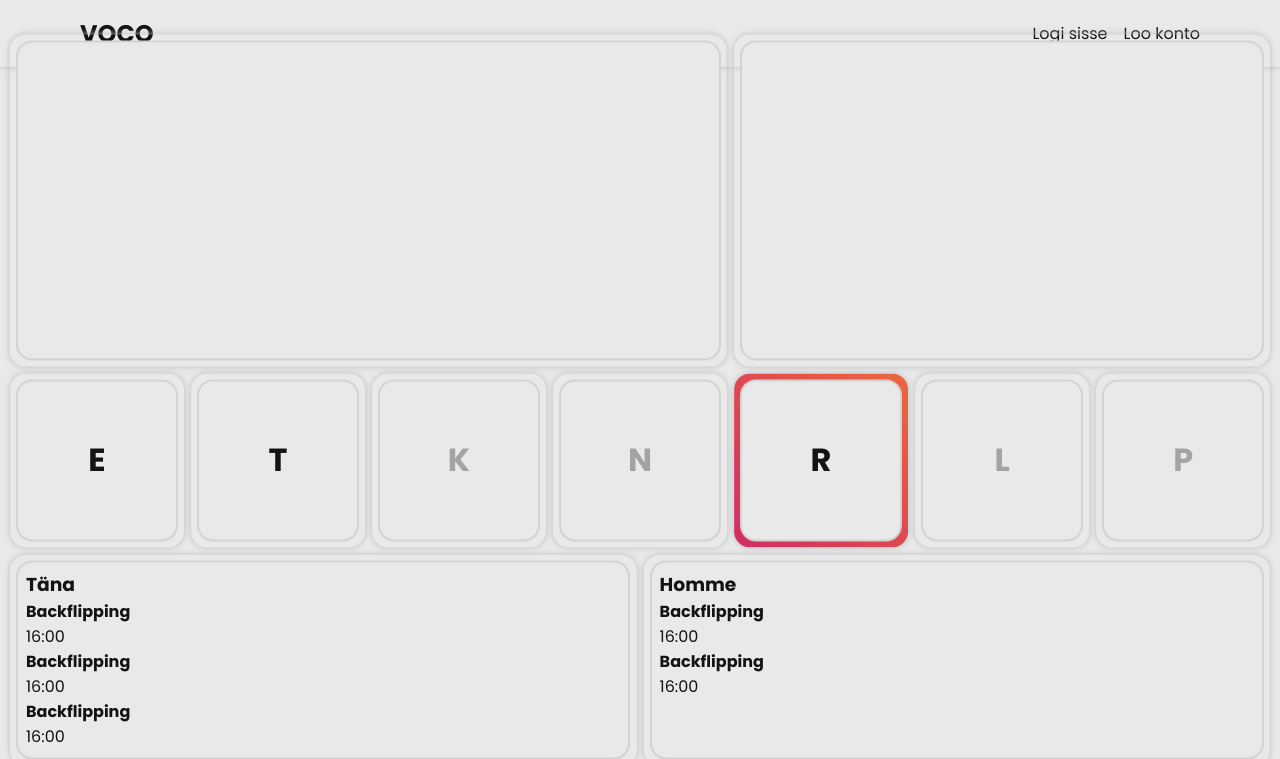
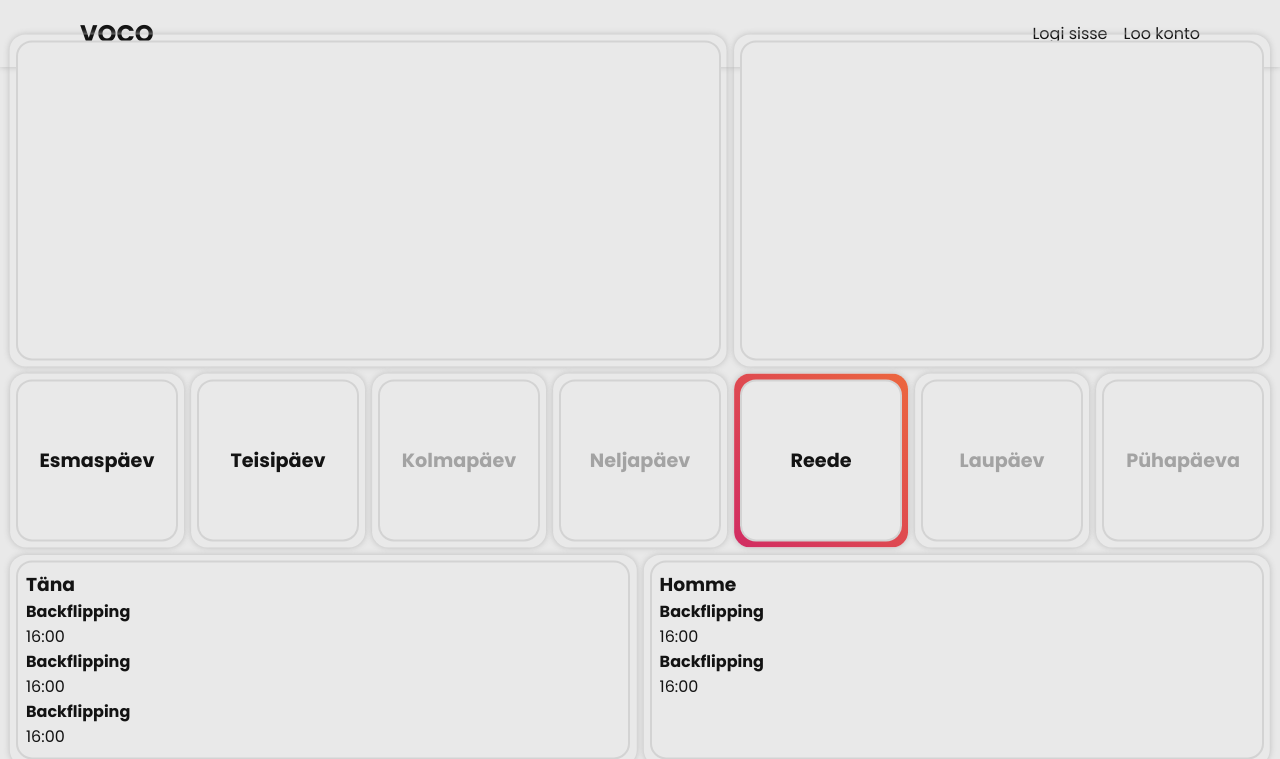
Before and after one commit to Naveler/Spordiosakond, a PHP site: page /Pages/MainPage.php in a window 1280 px wide. Shown: the top 759 px of the page. Run offline with PHP 8.4, Linux system fonts and the light colour scheme; some web fonts are replaced.

Commit message:
Shows full day names when using widescreen

```diff
--- a/Pages/CSS/style.css
+++ b/Pages/CSS/style.css
@@ -71,7 +71,6 @@ body {
   color: var(--txt-color);
 
   border: var(--border);
-  /* margin: 0.5rem; */
 
   /* Fade */
   transition: background-color 0.5s;
@@ -147,9 +146,6 @@ body {
   grid-area: span 1;
   aspect-ratio: 1;
 
-  font-size: 2rem;
-  font-weight: bold;
-
   flex-direction: column;
   justify-content: center;
   align-items: center;
@@ -158,6 +154,16 @@ body {
 
 .has-activities {
   color: var(--txt-color);
+}
+
+.day > span {
+  --font-size: 1.2rem;
+  font-size: var(--font-size);
+  font-weight: bold;
+}
+
+.day > span::first-letter {
+  font-size: var(--font-size);
 }
 
 .quick-summary {
@@ -175,6 +181,16 @@ body {
 .today li,
 .tomorrow li {
   list-style: none;
+}
+
+@media screen and (max-width: 1000px) {
+  .day > span {
+    font-size: 0rem;
+  }
+
+  .day > span::first-letter {
+    font-size: 2rem;
+  }
 }
 
 @media screen and (max-width: 850px) {
--- a/Pages/MainPage.php
+++ b/Pages/MainPage.php
@@ -30,13 +30,13 @@
         <div class="details element"></div>
       </div>
       <div class="week grid">
-        <div class="day element clickable flex has-activities">E</div>
-        <div class="day element clickable flex has-activities">T</div>
-        <div class="day element clickable flex">K</div>
-        <div class="day element clickable flex">N</div>
-        <div class="day element clickable flex current-day has-activities">R</div>
-        <div class="day element clickable flex">L</div>
-        <div class="day element clickable flex">P</div>
+        <div class="day element clickable flex has-activities"><span>Esmaspäev</span></div>
+        <div class="day element clickable flex has-activities"><span>Teisipäev</span></div>
+        <div class="day element clickable flex"><span>Kolmapäev</span></div>
+        <div class="day element clickable flex"><span>Neljapäev</span></div>
+        <div class="day element clickable flex current-day has-activities"><span>Reede</span></div>
+        <div class="day element clickable flex"><span>Laupäev</span></div>
+        <div class="day element clickable flex"><span>Pühapäeva</span></div>
       </div>
       <div class="quick-summary">
         <div class="today element">
```
